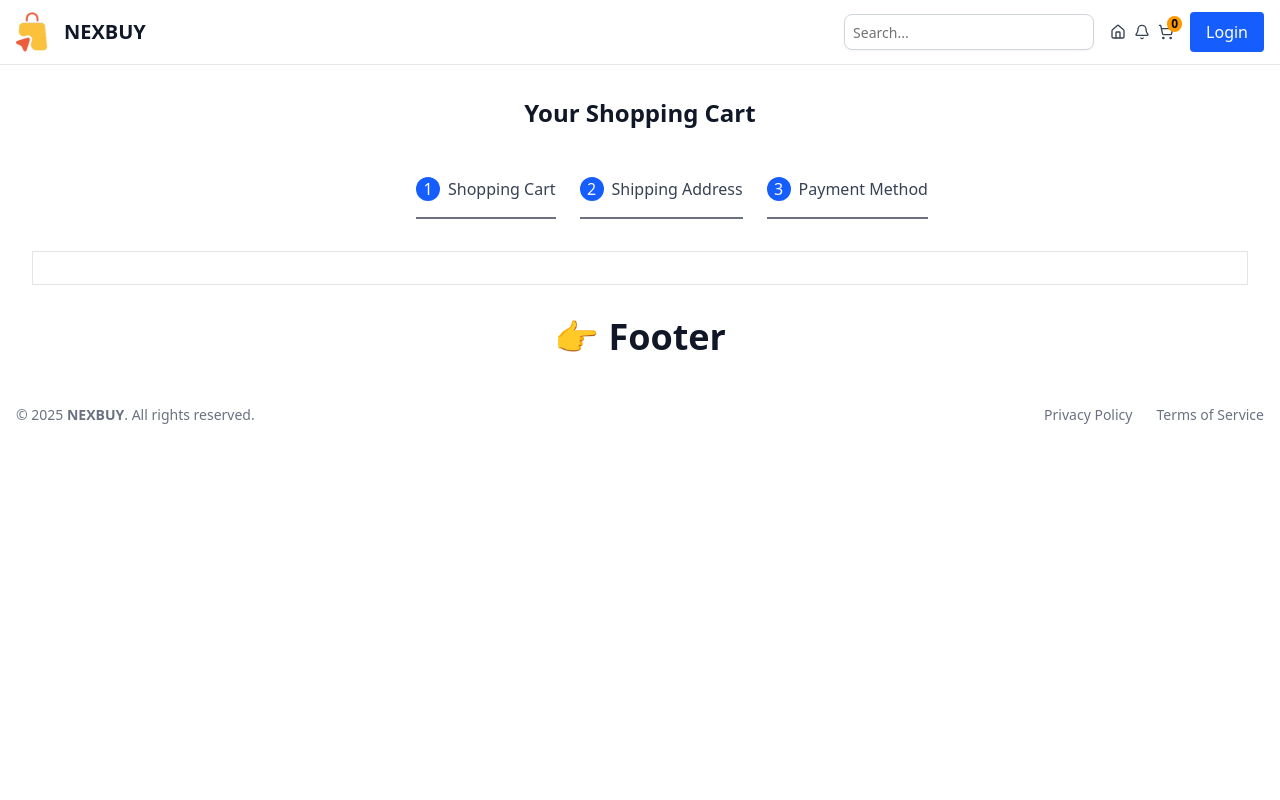
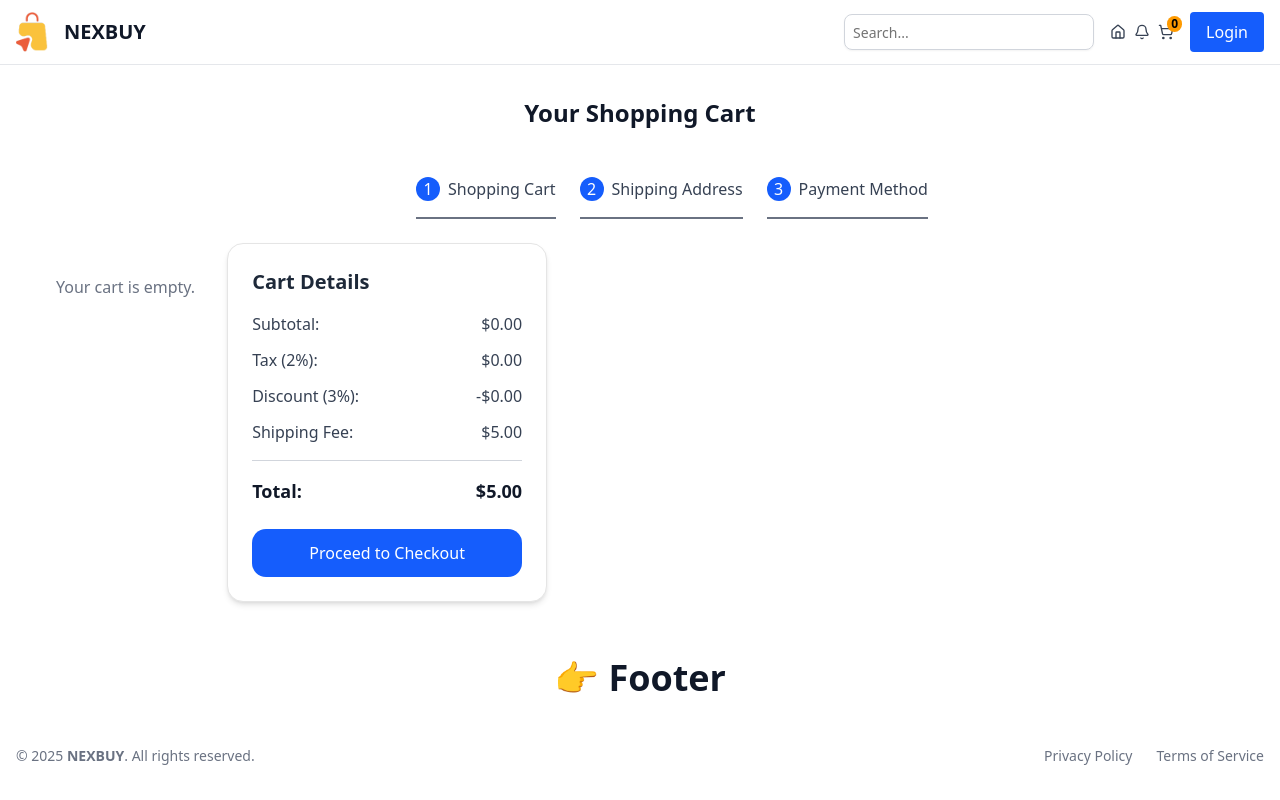
Before and after one commit to daniyal-subhani/NEXBUY, a Next.js app in the folder client/: page /cart in a window 1280 px wide. Built offline with nearby package versions, Linux system fonts and the light colour scheme.

Commit message:
Fix bugs, write cart logic, product addition deletion, using zustand to tracking states, write cart logic in cartStore instead of the, main component, and learn correct usage of shadcn/ Select component.

```diff
--- a/client/src/app/cart/page.tsx
+++ b/client/src/app/cart/page.tsx
@@ -1,8 +1,11 @@
 "use client";
 
 import { CartProducts } from "@/components";
+import { useCartStore } from "@/stores/cartStore";
 
 const page = () => {
+    const { cart } = useCartStore();
+     const subTotal = cart.reduce((total, item) => total + item.price * item.quantity, 0);
   const steps = ["Shopping Cart", "Shipping Address", "Payment Method"];
   return (
     <div className="container mx-auto">
@@ -23,9 +26,50 @@ const page = () => {
       </div>
 
       {/* You can add other components below */}
-      <div className="mt-8">
+       <div className="flex flex-col md:flex-row gap-8 container mx-auto p-6">
+        <div className="">
+
         {/* Example component */}
         <CartProducts />
+        </div>
+        {/* Payment Details */}
+      <div className="w-full md:w-80 border rounded-2xl shadow-md p-6 h-max bg-white">
+        <h2 className="text-xl font-bold text-gray-800 mb-4">Cart Details</h2>
+
+        <div className="space-y-3 text-gray-700">
+          <p className="flex justify-between">
+            <span>Subtotal:</span> <span>${subTotal.toFixed(2)}</span>
+          </p>
+          <p className="flex justify-between">
+            <span>Tax (2%):</span> <span>${(subTotal * 0.02).toFixed(2)}</span>
+          </p>
+          <p className="flex justify-between">
+            <span>Discount (3%):</span> <span>-${(subTotal * 0.03).toFixed(2)}</span>
+          </p>
+          <p className="flex justify-between">
+            <span>Shipping Fee:</span> <span>$5.00</span>
+          </p>
+        </div>
+
+        <div className="h-px bg-gray-300 my-4"></div>
+
+        <p className="flex justify-between text-lg font-semibold text-gray-900">
+          <span>Total:</span>
+          <span>
+            $
+            {(
+              subTotal +
+              subTotal * 0.02 -
+              subTotal * 0.03 +
+              5
+            ).toFixed(2)}
+          </span>
+        </p>
+
+        <button className="mt-6 w-full bg-blue-600 text-white py-3 rounded-xl font-medium hover:bg-blue-700 transition">
+          Proceed to Checkout
+        </button>
+      </div>
       </div>
     </div>
   );
--- a/client/src/components/CartProducts.tsx
+++ b/client/src/components/CartProducts.tsx
@@ -3,26 +3,61 @@ import { Trash } from "lucide-react";
 import Image from "next/image";
 
 const CartProducts = () => {
-    const {cart} = useCartStore();
+  const { cart , removeItem} = useCartStore();
+
   return (
-    <div className="container mx-auto p-4 border-1">
-    {
-        cart.map((item)=> (
-            <div className="">
-                <div>
-                    <Image src={item.images[item.selectedOptions.color]} alt={item.name} width={100} height={100} />
-                </div>
-                <h3 className="text-lg font-semibold">{item.name}</h3>
-                <p className="text-gray-600">Price: ${item.price.toFixed(2)}</p>
-                <p className="text-gray-600">Quantity: {item.quantity}</p>
-                <button className="mt-2 text-blue-600 hover:underline">
-                    <Trash className="h-4 w-4" color="red"/>
-                </button>
+    <div>
+      {/* Cart Items */}
+      <div className="flex-1 space-y-6">
+        {cart.map((item) => (
+          <div
+            key={item.id}
+            className="flex items-center gap-6 p-4 border rounded-2xl shadow-sm hover:shadow-md transition"
+          >
+            {/* Product Image */}
+            <div className="w-28 h-28 flex items-center justify-center bg-gray-100 rounded-xl overflow-hidden">
+              <Image
+                src={item.images[item.selectedOptions.color]}
+                alt={item.name}
+                width={112}
+                height={112}
+                className="object-contain h-full"
+              />
             </div>
-        ))
-    }
+
+            {/* Product Info */}
+            <div className="flex-1 space-y-2">
+              <h3 className="text-lg font-semibold text-gray-800">
+                {item.name}
+              </h3>
+              <p className="text-sm text-gray-600">Quantity: {item.quantity}</p>
+              <p className="text-sm text-gray-600">
+                Size: {item.selectedOptions.size.toUpperCase()}
+              </p>
+              <p className="text-sm text-gray-600">
+                Color: {item.selectedOptions.color}
+              </p>
+              <p className="font-bold text-blue-700">
+                ${item.price.toFixed(2)}
+              </p>
+            </div>
+
+            {/* Remove Button */}
+            <button onClick={() => removeItem(item.id, item.selectedOptions.color, item.selectedOptions.size)} className="p-2 rounded-full hover:bg-red-50 transition">
+              <Trash className="h-5 w-5 text-red-600" />
+            </button>
+          </div>
+        ))}
+
+        {/* Empty Cart Message */}
+        {cart.length === 0 && (
+          <div className="text-center text-gray-500 py-8">
+            Your cart is empty.
+          </div>
+        )}
+      </div>
     </div>
-  )
-}
+  );
+};
 
-export default CartProducts
+export default CartProducts;
--- a/client/src/components/Navbar.tsx
+++ b/client/src/components/Navbar.tsx
@@ -35,7 +35,7 @@ const Navbar = () => {
               </Link>
               <div className="relative ">
 
-              <Link href="/" className="text-gray-700 hover:text-blue-600">
+              <Link href="/cart" className="text-gray-700 hover:text-blue-600">
                 <ShoppingCartIcon className="w-4 h-4" />
               </Link>
               <span className="absolute -top-2 -right-2 bg-amber-500 text-black text-xs font-bold px-1 rounded-full">
--- a/client/src/components/ProductCard.tsx
+++ b/client/src/components/ProductCard.tsx
@@ -1,5 +1,5 @@
 "use client";
-import { ProductType } from "@/types";
+import { CartItemType, ProductType } from "@/types";
 import Image from "next/image";
 import {
   Select,
@@ -14,21 +14,11 @@ import { useState } from "react";
 import { useCartStore } from "@/stores/cartStore";
 
 const ProductCard = ({ product }: { product: ProductType }) => {
-  const { addItem } = useCartStore();
+  const { addItem, cart } = useCartStore();
   // ✅ Default color is the first color in product.colors
   const [selectedColor, setSelectedColor] = useState(product.colors[0]);
   const [selectedSize, setSelectedSize] = useState(product.sizes[0]);
 
-  const handleAddToCart = () => {
-    addItem({
-      ...product,
-      quantity: 1,
-      selectedOptions: {
-        size: selectedSize,
-        color: selectedColor,
-      },
-    });
-  };
 
   return (
     <div className="border rounded-lg shadow-sm hover:shadow-lg transition duration-300 flex flex-col bg-white overflow-hidden">
@@ -60,7 +50,7 @@ const ProductCard = ({ product }: { product: ProductType }) => {
 
           {/* Size Selector */}
           <div className="mt-3">
-            <Select>
+            <Select value={selectedSize} onValueChange={(value) => setSelectedSize(value)}>
               <SelectTrigger>
                 <SelectValue placeholder="Select Size" />
               </SelectTrigger>
@@ -68,7 +58,7 @@ const ProductCard = ({ product }: { product: ProductType }) => {
                 <SelectGroup>
                   <SelectLabel>Size</SelectLabel>
                   {product.sizes.map((size) => (
-                    <SelectItem onClick={() => setSelectedSize(size)} key={size} value={size}>
+                    <SelectItem key={size} value={size}>
                       {size.toUpperCase()}
                     </SelectItem>
                   ))}
@@ -95,7 +85,14 @@ const ProductCard = ({ product }: { product: ProductType }) => {
           </div>
 
           {/* Action */}
-          <button onClick={handleAddToCart} className="  bg-black  text-white py-1 px-2 rounded-md text-sm cursor-pointer ">
+          <button onClick={()=> addItem({
+            ...product,
+            quantity: 1,
+            selectedOptions: {
+              size: selectedSize,
+              color: selectedColor,
+            },
+          })} className="  bg-black  text-white py-1 px-2 rounded-md text-sm cursor-pointer ">
             Add to Cart
           </button>
         </div>
--- a/client/src/stores/cartStore.ts
+++ b/client/src/stores/cartStore.ts
@@ -15,10 +15,31 @@ export const useCartStore = create<
       (set) => ({
         cart: [],
         addItem: (product: CartItemType) =>
-        set((state) => ({ cart: [...state.cart, product] })),
-      removeItem: (product: CartItemType) =>
+          set((state) => {
+            const existingItem = state.cart.find((item) =>
+              item.id === product.id &&
+              item.selectedOptions?.color === product.selectedOptions?.color &&
+              item.selectedOptions?.size === product.selectedOptions?.size
+            );
+            if (existingItem) {
+              return {
+                cart: state.cart.map((item) =>
+                  item.id === product.id &&
+                  item.selectedOptions?.color === product.selectedOptions?.color &&
+                  item.selectedOptions?.size === product.selectedOptions?.size
+                    ? { ...item, quantity: item.quantity + product.quantity }
+                    : item
+                )
+              };
+            } else {
+              return {
+                cart: [...state.cart, product]
+              };
+            }
+          }),
+        removeItem: (productId: string | number, productColor: string, productSize: string) =>
           set((state) => ({
-          cart: state.cart.filter((item) => item.id !== product.id),
+            cart: state.cart.map((item) => item.id === productId && item.selectedOptions?.color === productColor && item.selectedOptions?.size === productSize ? { ...item, quantity: item.quantity -1 } : item).filter((item) => item.quantity > 0)
           })),
         clearCart: () => set({ cart: [] }),
       }),
--- a/client/src/types.ts
+++ b/client/src/types.ts
@@ -27,6 +27,6 @@ export type CartStoreStateTypes = {
 };
 export type CartStoreActionTypes = {
   addItem: (product: CartItemType) => void;
-  removeItem: (product: CartItemType) => void;
+  removeItem: (productId: string | number, productColor: string, productSize: string) => void;
   clearCart: () => void;
 };
```
Lines whose indentation alone changed are shown as unchanged.
